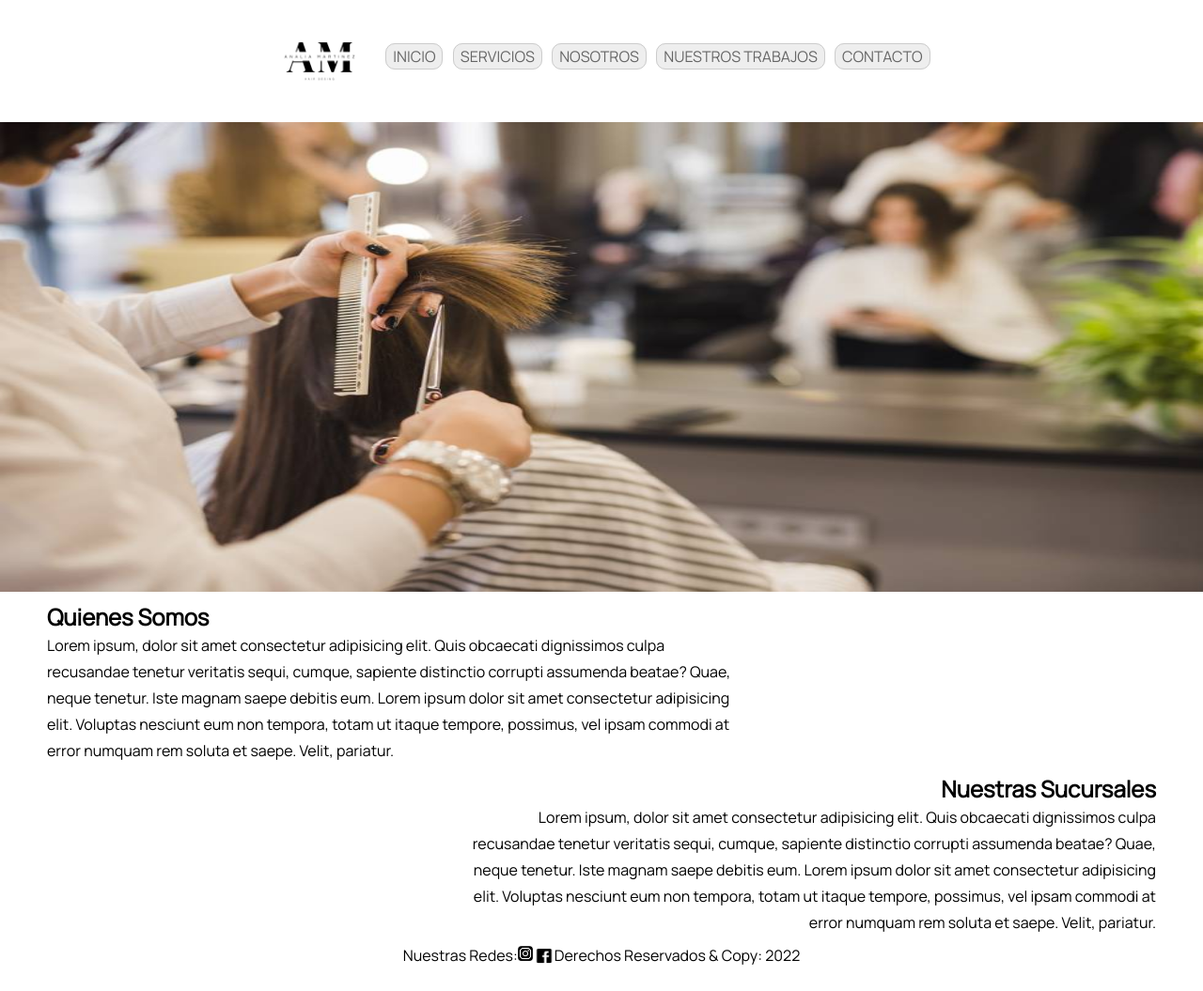
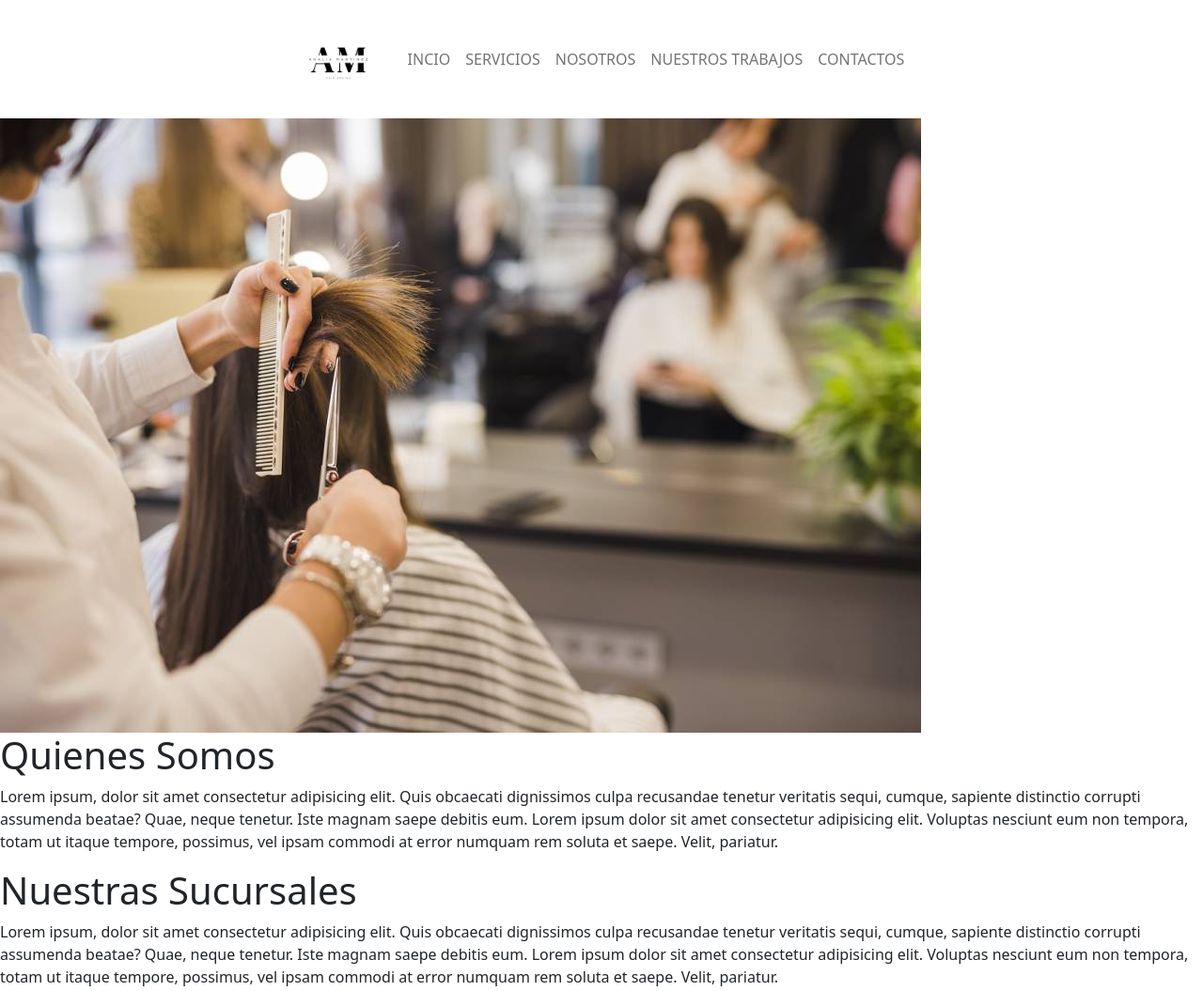
Before and after one commit to Agustin5/webPeluqueriaMartinez, a plain HTML site: page index.html in a window 1280 px wide. Shown: the top 1055 px of the page at 94% size. Before the commit the page ends 1034 px from the top, so only its background shows below. Drawn offline with nearby package versions, Linux system fonts and the light colour scheme.

Commit message:
reestructuro la barra de navegacion con bootstrap

```diff
--- a/css/styles.css
+++ b/css/styles.css
@@ -1,4 +1,4 @@
-*{
+/* *{
     margin: 0px;
     padding: 0px;
     font-family: 'Manrope', sans-serif;
@@ -321,4 +321,11 @@ section.serviciosCuatro{
     text-align: center;
 }
 
+} */
+
+
+.cabecera{
+    display: flex;
+    align-items: center;
+    justify-content: center;
 }
--- a/index.html
+++ b/index.html
@@ -10,17 +10,35 @@
     <link rel="preconnect" href="https://fonts.gstatic.com" crossorigin>
     <link href="https://fonts.googleapis.com/css2?family=Manrope&display=swap" rel="stylesheet">
     <title>AM Hair Desing</title>
+    <!-- CSS only -->
+    <link href="https://cdn.jsdelivr.net/npm/bootstrap@5.2.1/dist/css/bootstrap.min.css" rel="stylesheet" integrity="sha384-iYQeCzEYFbKjA/T2uDLTpkwGzCiq6soy8tYaI1GyVh/UjpbCx/TYkiZhlZB6+fzT" crossorigin="anonymous">
 </head>
 <body class="grid">
-    <header>
-        <img id="logoWeb" src="./imagenes/Logo.png" alt="Logo de la web">
-            <ul class="menu" id="movimiento">
-                <li><a href="./index.html">INICIO</a></li>
-                <li><a href="./servicios.html">SERVICIOS</a></li>
-                <li><a href="./nosotros.html">NOSOTROS</a></li>
-                <li><a href="./nuestrotrabajos.html">NUESTROS TRABAJOS</a></li>
-                <li><a href="./contacto.html">CONTACTO</a></li>
-            </ul>
+    <header class="cabecera">
+        <nav class="navbar navbar-expand-lg">
+            <div class="container-fluid">
+              <a class="navbar-brand" href="./index.html">
+                <img id="logoWeb" src="./imagenes/Logo.png" alt="Logo de la web" width="100" height="100" ></a>
+              <div class="collapse navbar-collapse" id="navbarSupportedContent">
+                <ul class="navbar-nav me-auto mb-2 mb-lg-0">
+                  <li class="nav-item">
+                    <a class="nav-link" href="./index.html">INCIO</a>
+                  </li>
+                  <li class="nav-item">
+                    <a class="nav-link" href="./servicios.html">SERVICIOS</a>
+                  </li>
+                  <li class="nav-item">
+                    <a class="nav-link"href="./nosostros.html">NOSOTROS</a>
+                  </li>
+                  <li class="nav-item">
+                    <a class="nav-link" href="./nuestrotrabajos.html">NUESTROS TRABAJOS</a>
+                  </li>
+                  <li class="nav-item">
+                    <a class="nav-link" href="./contacto.html">CONTACTOS</a>
+                  </li>
+                </ul>
+            </div>
+          </nav>
     </header>
     <article class="carrusel">
         <img src="./imagenes/cortedepelo.jpg" alt="imagen de una persona cortando el peloa otra">
```
